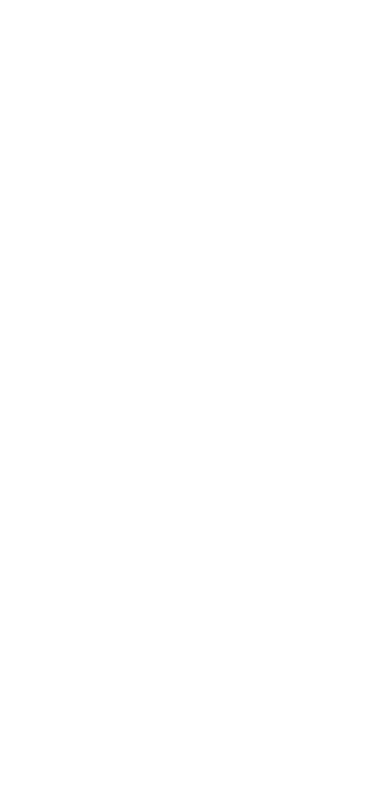
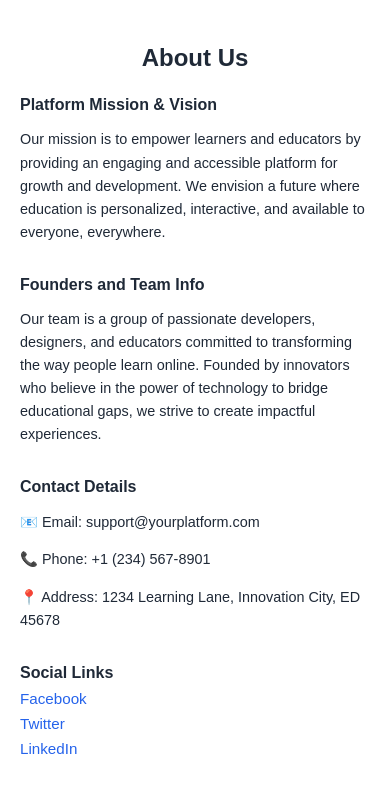
Before and after one commit to manjeshpatagar/Competaion, a React (Vite) app: page /aboutus in a window 390 px wide. Before the commit this address had no page. Shown: the top 792 px of the page. Built offline with nearby package versions, Linux system fonts and the light colour scheme.

Commit message:
aboutus page css and set in reasponsive

```diff
--- a/src/App.jsx
+++ b/src/App.jsx
@@ -4,6 +4,7 @@
 import Login from './pages/Login';
 import VideoPage from './pages/VideoPage'
 import Leaderboard from './pages/Leaderboard';
+import AboutUs from './pages/AboutUS'
 
 
 function App() {
@@ -14,6 +15,7 @@
         <Route path="/login" element={<Login />} />
         <Route path="/videopage" element={<VideoPage />} />
         <Route path="/leaderboard" element={<Leaderboard />} />
+        <Route path="/aboutus" element={<AboutUs />} />
       </Routes>
     </Router>
   );
--- /dev/null
+++ b/src/pages/AboutUS/index.css
@@ -0,0 +1,93 @@
+.about-container {
+    max-width: 768px;
+    margin: 0 auto;
+    padding: 2rem 1rem;
+    color: #1f2937; /* Tailwind gray-800 */
+    font-family: Arial, sans-serif;
+  }
+
+  .about-title {
+    font-size: 2rem;
+    font-weight: bold;
+    text-align: center;
+    margin-bottom: 1.5rem;
+  }
+
+  .about-section {
+    margin-bottom: 2rem;
+  }
+
+  .about-subtitle {
+    font-size: 1.25rem;
+    font-weight: 600;
+    margin-bottom: 0.5rem;
+  }
+
+  .about-text {
+    font-size: 1rem;
+    line-height: 1.6;
+    margin-bottom: 0.5rem;
+  }
+
+  .about-social-links {
+    display: flex;
+    flex-wrap: wrap;
+    gap: 1rem;
+  }
+
+  /* Link styles */
+  .about-social-links a {
+    color: #2563eb; /* Tailwind blue-600 */
+    text-decoration: none;
+    font-weight: 500;
+  }
+
+  .about-social-links a:hover {
+    text-decoration: underline;
+  }
+
+  /* Responsive typography and spacing */
+  @media (max-width: 768px) {
+    .about-title {
+      font-size: 1.75rem;
+    }
+
+    .about-subtitle {
+      font-size: 1.125rem;
+    }
+
+    .about-text {
+      font-size: 0.95rem;
+    }
+
+    .about-container {
+      padding: 1.5rem 1rem;
+    }
+  }
+
+  @media (max-width: 480px) {
+    .about-title {
+      font-size: 1.5rem;
+    }
+
+    .about-subtitle {
+      font-size: 1rem;
+    }
+
+    .about-text {
+      font-size: 0.9rem;
+    }
+
+    .about-container {
+      padding: 1.25rem 0.75rem;
+    }
+
+    .about-social-links {
+      flex-direction: column;
+      gap: 0.5rem;
+    }
+
+    .about-social-links a {
+      font-size: 0.95rem;
+    }
+  }
--- /dev/null
+++ b/src/pages/AboutUS/index.jsx
@@ -0,0 +1,48 @@
+import React from "react";
+import "./index.css";
+
+const AboutUs = () => {
+  return (
+    <div className="about-container">
+      <h1 className="about-title">About Us</h1>
+
+      {/* Mission & Vision */}
+      <section className="about-section">
+        <h2 className="about-subtitle">Platform Mission & Vision</h2>
+        <p className="about-text">
+          Our mission is to empower learners and educators by providing an engaging and accessible platform for growth and development.
+          We envision a future where education is personalized, interactive, and available to everyone, everywhere.
+        </p>
+      </section>
+
+      {/* Founders and Team */}
+      <section className="about-section">
+        <h2 className="about-subtitle">Founders and Team Info</h2>
+        <p className="about-text">
+          Our team is a group of passionate developers, designers, and educators committed to transforming the way people learn online.
+          Founded by innovators who believe in the power of technology to bridge educational gaps, we strive to create impactful experiences.
+        </p>
+      </section>
+
+      {/* Contact */}
+      <section className="about-section">
+        <h2 className="about-subtitle">Contact Details</h2>
+        <p className="about-text">📧 Email: support@yourplatform.com</p>
+        <p className="about-text">📞 Phone: +1 (234) 567-8901</p>
+        <p className="about-text">📍 Address: 1234 Learning Lane, Innovation City, ED 45678</p>
+      </section>
+
+      {/* Social Links */}
+      <section className="about-section">
+        <h2 className="about-subtitle">Social Links</h2>
+        <div className="about-social-links">
+          <a href="https://facebook.com" target="_blank" rel="noopener noreferrer">Facebook</a>
+          <a href="https://twitter.com" target="_blank" rel="noopener noreferrer">Twitter</a>
+          <a href="https://linkedin.com" target="_blank" rel="noopener noreferrer">LinkedIn</a>
+        </div>
+      </section>
+    </div>
+  );
+};
+
+export default AboutUs;
```
